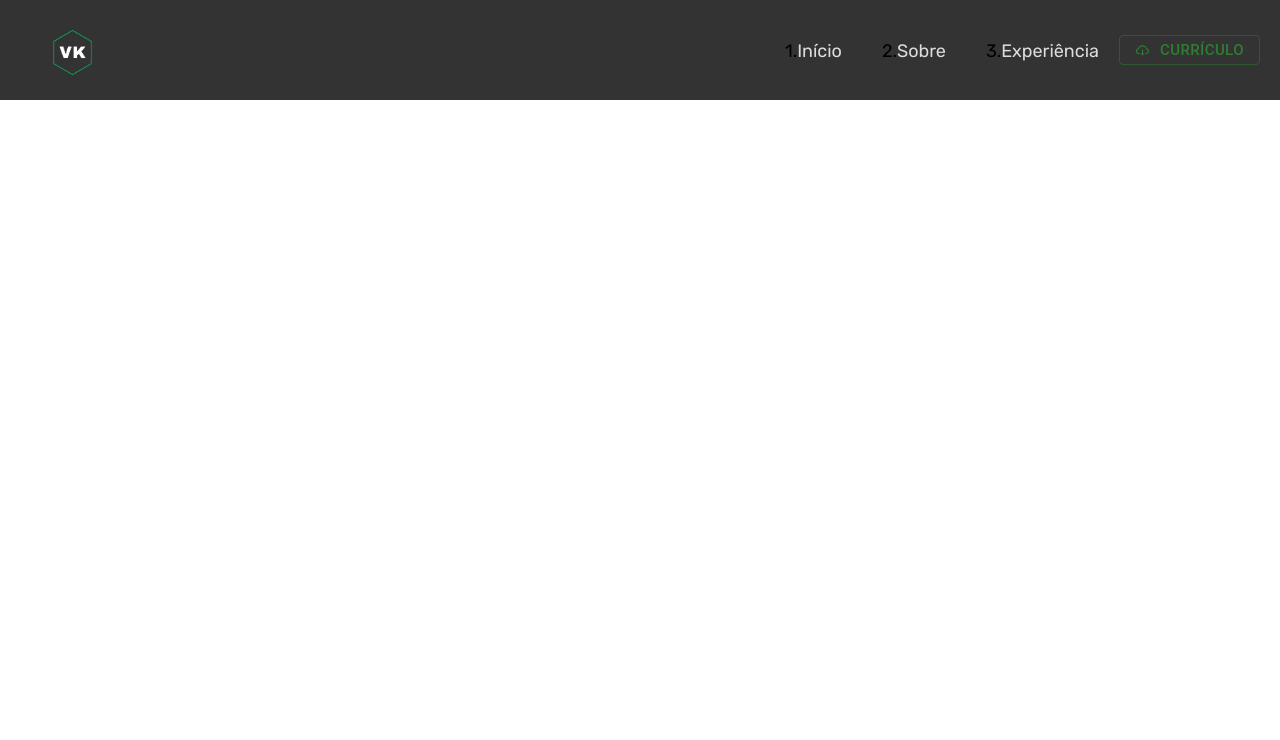
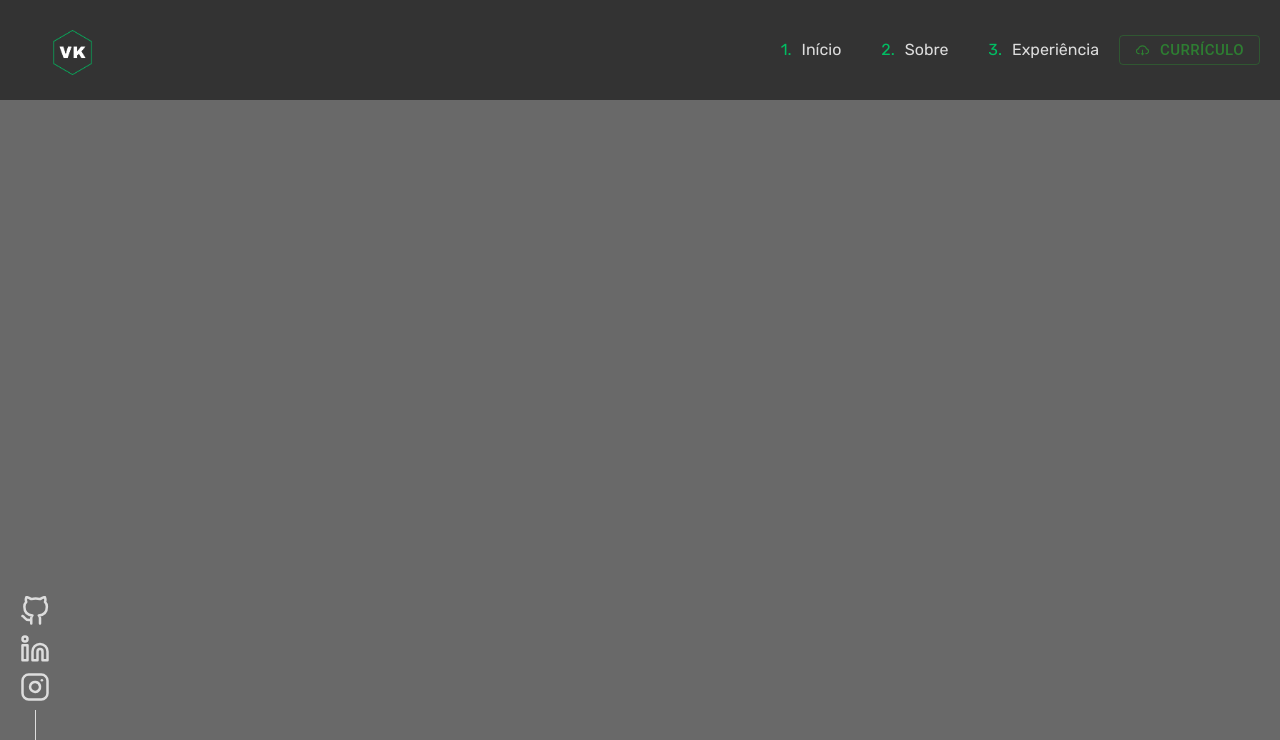
Before and after one commit to KajiyamaVK/Project-Blog, a Next.js app: page / in a window 1280 px wide. Shown: the top 740 px of the page. Built offline with nearby package versions, Linux system fonts and the light colour scheme.

Commit message:
More initial stuff

```diff
--- a/package.json
+++ b/package.json
@@ -12,7 +12,6 @@
     "@emotion/react": "^11.10.6",
     "@emotion/styled": "^11.10.6",
     "@mui/material": "^5.11.15",
-    "@next/font": "^13.2.4",
     "@react-spring/web": "^9.7.1",
     "@types/node": "18.15.11",
     "@types/react": "18.0.31",
--- /dev/null
+++ b/src/components/SocialMediaBar/index.tsx
@@ -0,0 +1,17 @@
+import { FiGithub, FiLinkedin, FiInstagram } from 'react-icons/fi';
+import { Main, IconContainer } from './style';
+
+export default function SocialMediaBar() {
+  return (
+    <Main>
+        <IconContainer>
+            <FiGithub/>
+        </IconContainer>
+        <IconContainer>
+            <FiLinkedin/>
+        </IconContainer>
+        <IconContainer>
+            <FiInstagram/>
+        </IconContainer>
+    </Main>
+  )};
--- /dev/null
+++ b/src/components/SocialMediaBar/style.tsx
@@ -0,0 +1,32 @@
+import styled from 'styled-components';
+
+const Main = styled.div`
+    display: flex;
+    flex-direction: column;
+    position: absolute;
+    bottom: 0;
+    left: 20px;
+    font-size:30px;
+    color: #ddd;
+    &:hover{
+        cursor: pointer;
+        color: #00bf63;
+    }
+    &::after{
+        content: "";
+        display: block;
+        width: 1px;
+        height: 90px;
+        margin: 0px auto;
+        background-color: #ddd;
+}
+`;
+
+const IconContainer = styled.div`
+    &:hover{
+        cursor: pointer;
+        color: #00bf63;
+    }
+`;
+
+export { Main, IconContainer}
--- a/src/components/Topbar/Links/index.tsx
+++ b/src/components/Topbar/Links/index.tsx
@@ -1,23 +1,11 @@
 import {iLink} from './interface'
-import {Main, Number} from './style'
-import { useState } from 'react';
-import Link from 'next/link';
+import {Main, Number, LinkLabel} from './style'
 
-export default function Links(props:iLink){
-    const [hovered, setHovered] = useState(false);
-
-    const handleMouseEnter = () => {
-        setHovered(true);
-    };
-
-    const handleMouseLeave = () => {
-        setHovered(false);
-    };
-
+export default function LinkFormated(props:iLink){
     return(
         <Main>
             <Number>{props.number}.</Number>
-            <span style={{color:'#ddd'}}>{props.link}</span>
+            <LinkLabel>{props.link}</LinkLabel>
         </Main>
     )
 }
--- a/src/components/Topbar/Links/style.tsx
+++ b/src/components/Topbar/Links/style.tsx
@@ -26,8 +26,12 @@ const Main = styled.div`
 `;
 
 const Number = styled.span`
-    color:'#00bf63';
-    margin: '0 10px 0 0px'
+    color:#00bf63;
+    margin:0 10px 0 0px;
 `;
 
-export { Main, Number }
+const LinkLabel = styled.span`
+    color:#ddd
+`;
+
+export { Main, Number, LinkLabel }
--- a/src/components/Topbar/index.tsx
+++ b/src/components/Topbar/index.tsx
@@ -1,6 +1,6 @@
 import logo from '../../../public/imgs/logo.png'
-import { Main, LinksContainer, Logo } from './style';
-import Links from './Links';
+import { Main, LinksContainer, Logo, FiMenuIcon } from './style';
+import LinkFormated from './Links';
 import { Button } from '@mui/material';
 import { AiOutlineCloudDownload } from 'react-icons/ai';
 
@@ -10,9 +10,9 @@ export default function Topbar(){
         <Main>
             <Logo src={logo} alt="logo"/>
             <LinksContainer>
-                <Links number={1} link={"Início"}/>
-                <Links number={2} link={"Sobre"}/>
-                <Links number={3} link={"Experiência"}/>
+                <LinkFormated number={1} link={"Início"}/>
+                <LinkFormated number={2} link={"Sobre"}/>
+                <LinkFormated number={3} link={"Experiência"}/>
                 <Button variant='outlined' color='success' sx={{
                     height:'30px',
                     fontSize:'15px',
@@ -20,6 +20,7 @@ export default function Topbar(){
                     marginRight:'20px'
                 }}><AiOutlineCloudDownload style={{marginRight:'10px'}}/>Currículo</Button>
             </LinksContainer>
+            <FiMenuIcon/>
         </Main>
     )
 }
--- a/src/components/Topbar/style.tsx
+++ b/src/components/Topbar/style.tsx
@@ -1,5 +1,6 @@
 import styled from 'styled-components';
 import Image from 'next/image';
+import { FiMenu } from 'react-icons/fi';
 
 const Main = styled.div`
     background-color: #333;
@@ -13,6 +14,19 @@ const Main = styled.div`
 const LinksContainer = styled.div`
     display: flex;
     position: relative;
+    @media (max-width: 768px) {
+        display: none;
+    }
+`;
+
+const FiMenuIcon = styled(FiMenu)`
+    display: none;
+    @media (max-width: 768px) {
+        display: block;
+        margin: 40px 20px;
+        font-size: 30px;
+        color: #ddd;
+    }
 `;
 
 const Logo = styled(Image)`
@@ -23,4 +37,4 @@ const Logo = styled(Image)`
 
 
 
-export { Main, LinksContainer, Logo }
+export { Main, LinksContainer, Logo, FiMenuIcon }
--- a/src/pages/index.jsx
+++ b/src/pages/index.jsx
@@ -1,5 +1,6 @@
 import Head from 'next/head'
 import Topbar from '../components/Topbar'
+import SocialMediaBar from '../components/SocialMediaBar'
 import { Rubik } from 'next/font/google'
 
 const rubik = Rubik({ subsets: ['latin'], weights: [400, 500, 700] })
@@ -15,6 +16,7 @@ export default function Home() {
         <link rel="icon" href="/imgs/logo.ico" />
       </Head>
       <Topbar />
+      <SocialMediaBar />
     </div>
   )
 }
--- a/src/styles/globals.css
+++ b/src/styles/globals.css
@@ -3,8 +3,12 @@
   border: 0;
 }
 
+body{
+  background-color: #696969;
+}
+
 html{
-  font-size: 18px;
+  font-size: 16px;
 }
 
 h2{
```
Also changed, not shown: 1 other file (tests, documents, lock files or other folders).
